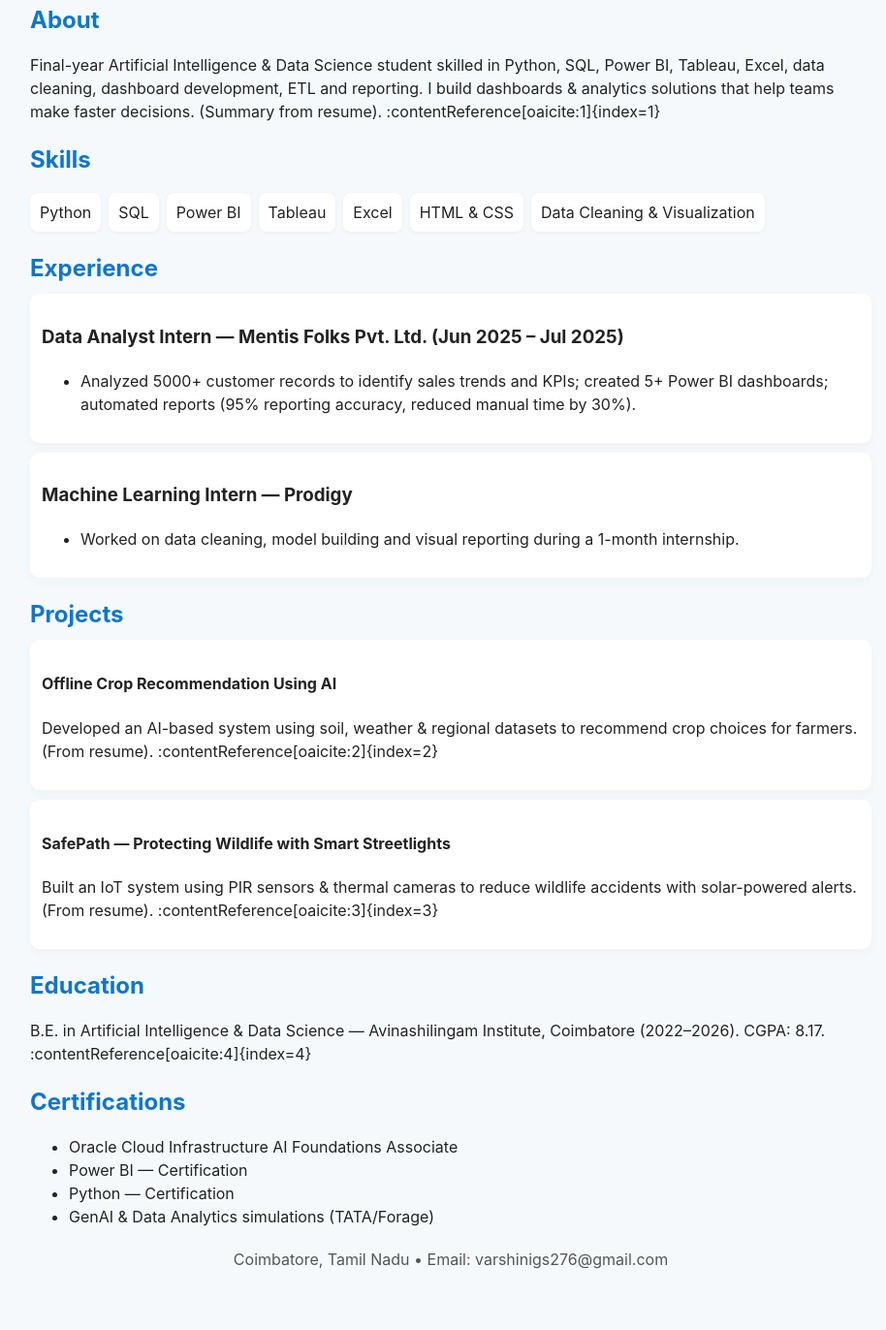
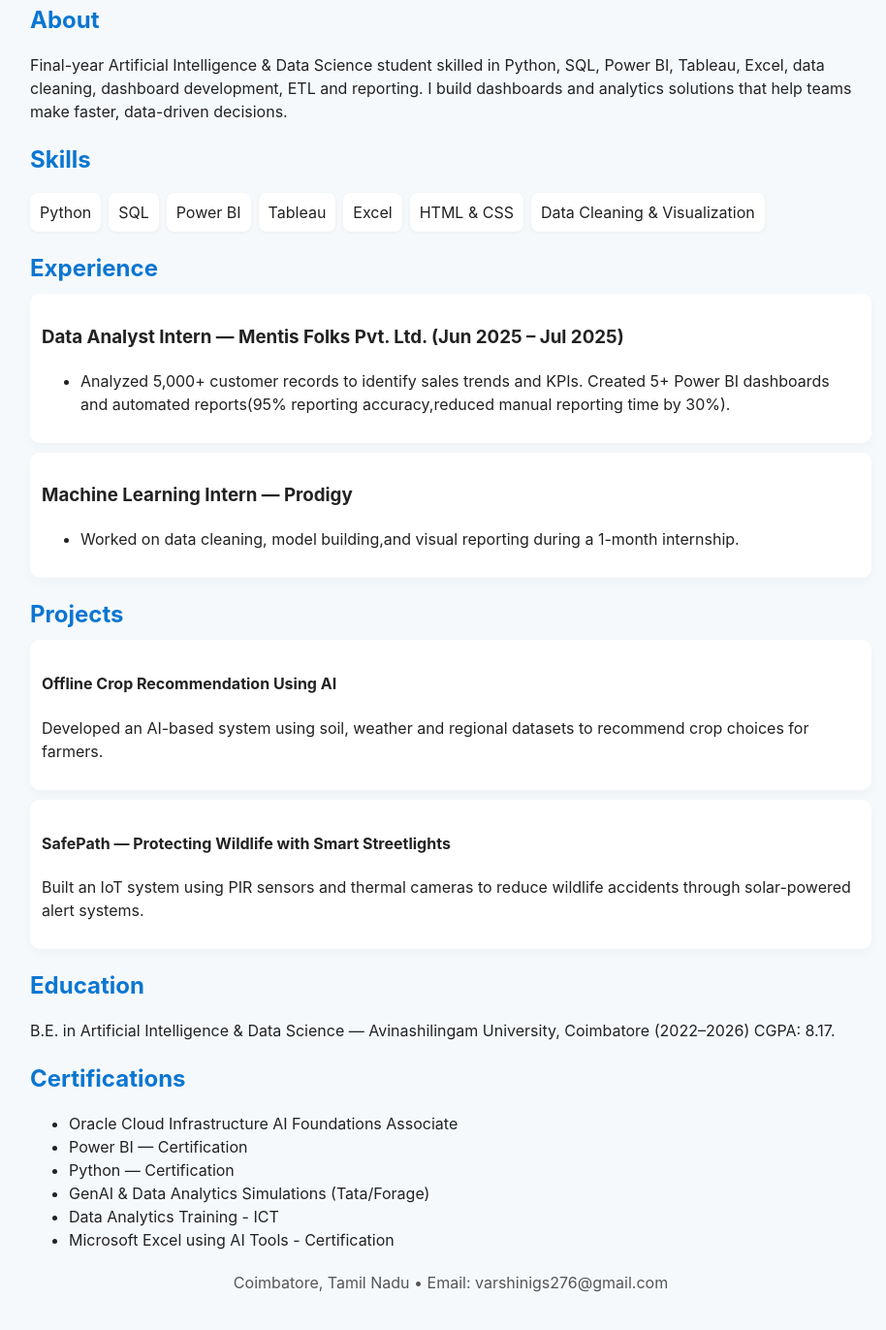
Before and after one commit to Varshini-G-S/varshini-portfolio, a plain HTML site: page index.html in a window 1280 px wide. Shown: the part 278-1650 px from the top of the page at 97% size, without its empty margins (175-1089 px from the left). Drawn offline with Linux system fonts and the light colour scheme; a script that the page names is missing.

Commit message:
Updated index page content

```diff
--- a/index.html
+++ b/index.html
@@ -23,8 +23,8 @@
       <h2>About</h2>
       <p>
         Final-year Artificial Intelligence & Data Science student skilled in Python, SQL, Power BI, Tableau, Excel,
-        data cleaning, dashboard development, ETL and reporting. I build dashboards & analytics solutions that help
-        teams make faster decisions. (Summary from resume). :contentReference[oaicite:1]{index=1}
+        data cleaning, dashboard development, ETL and reporting. I build dashboards and analytics solutions that help
+        teams make faster, data-driven decisions.
       </p>
     </section>
 
@@ -41,14 +41,14 @@
       <div class="card">
         <h3>Data Analyst Intern — Mentis Folks Pvt. Ltd. (Jun 2025 – Jul 2025)</h3>
         <ul>
-          <li>Analyzed 5000+ customer records to identify sales trends and KPIs; created 5+ Power BI dashboards; automated reports (95% reporting accuracy, reduced manual time by 30%).</li>
+          <li>Analyzed 5,000+ customer records to identify sales trends and KPIs. Created 5+ Power BI dashboards and automated reports(95% reporting accuracy,reduced manual reporting time by 30%).</li>
         </ul>
       </div>
 
       <div class="card">
         <h3>Machine Learning Intern — Prodigy</h3>
         <ul>
-          <li>Worked on data cleaning, model building and visual reporting during a 1-month internship.</li>
+          <li>Worked on data cleaning, model building,and visual reporting during a 1-month internship.</li>
         </ul>
       </div>
     </section>
@@ -57,18 +57,18 @@
       <h2>Projects</h2>
       <div class="card">
         <h4>Offline Crop Recommendation Using AI</h4>
-        <p>Developed an AI-based system using soil, weather & regional datasets to recommend crop choices for farmers. (From resume). :contentReference[oaicite:2]{index=2}</p>
+        <p>Developed an AI-based system using soil, weather and regional datasets to recommend crop choices for farmers.</p>
       </div>
 
       <div class="card">
         <h4>SafePath — Protecting Wildlife with Smart Streetlights</h4>
-        <p>Built an IoT system using PIR sensors & thermal cameras to reduce wildlife accidents with solar-powered alerts. (From resume). :contentReference[oaicite:3]{index=3}</p>
+        <p>Built an IoT system using PIR sensors and thermal cameras to reduce wildlife accidents through solar-powered alert systems.</p>
       </div>
     </section>
 
     <section>
       <h2>Education</h2>
-      <p>B.E. in Artificial Intelligence & Data Science — Avinashilingam Institute, Coimbatore (2022–2026). CGPA: 8.17. :contentReference[oaicite:4]{index=4}</p>
+      <p>B.E. in Artificial Intelligence & Data Science — Avinashilingam University, Coimbatore (2022–2026) CGPA: 8.17.</p>
     </section>
 
     <section>
@@ -77,7 +77,9 @@
         <li>Oracle Cloud Infrastructure AI Foundations Associate</li>
         <li>Power BI — Certification</li>
         <li>Python — Certification</li>
-        <li>GenAI & Data Analytics simulations (TATA/Forage)</li>
+        <li>GenAI & Data Analytics Simulations (Tata/Forage)</li>
+        <li>Data Analytics Training - ICT</li>
+        <li>Microsoft Excel using AI Tools - Certification</li>
         <!-- Add rest as needed from resume. -->
       </ul>
     </section>
```
